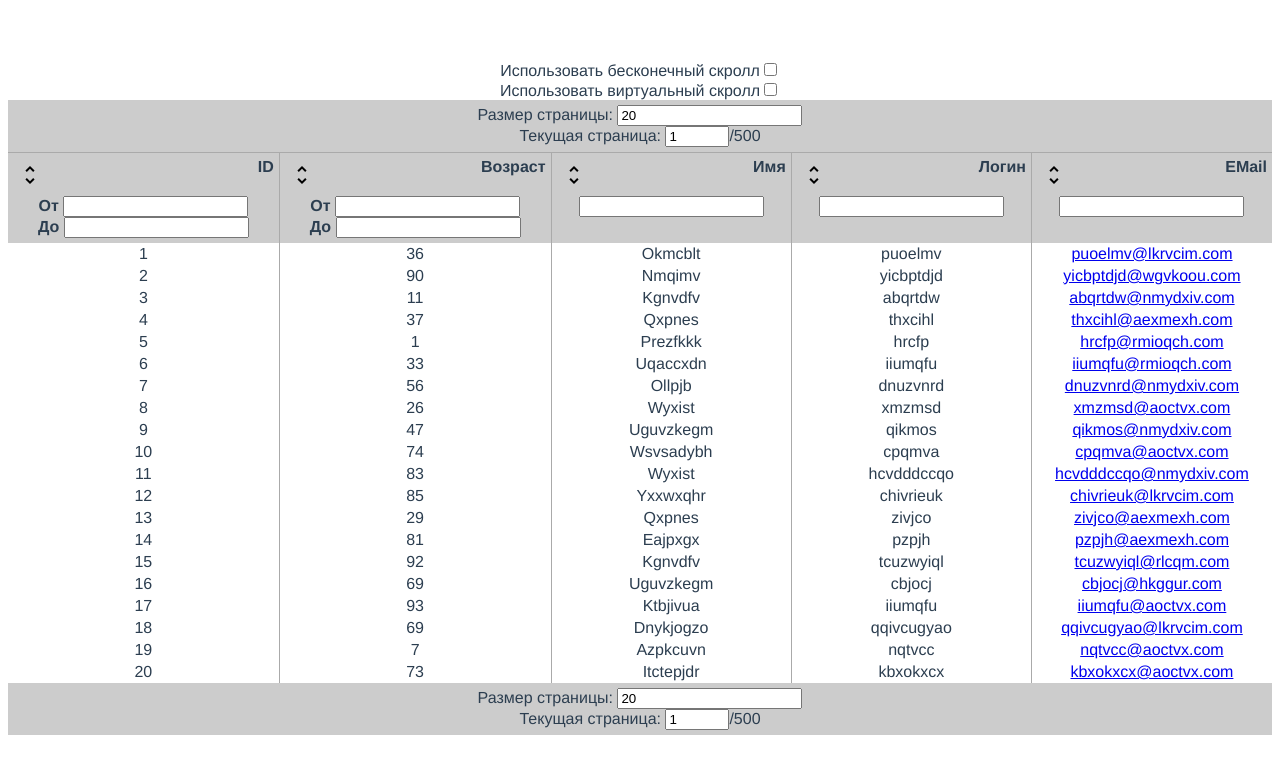
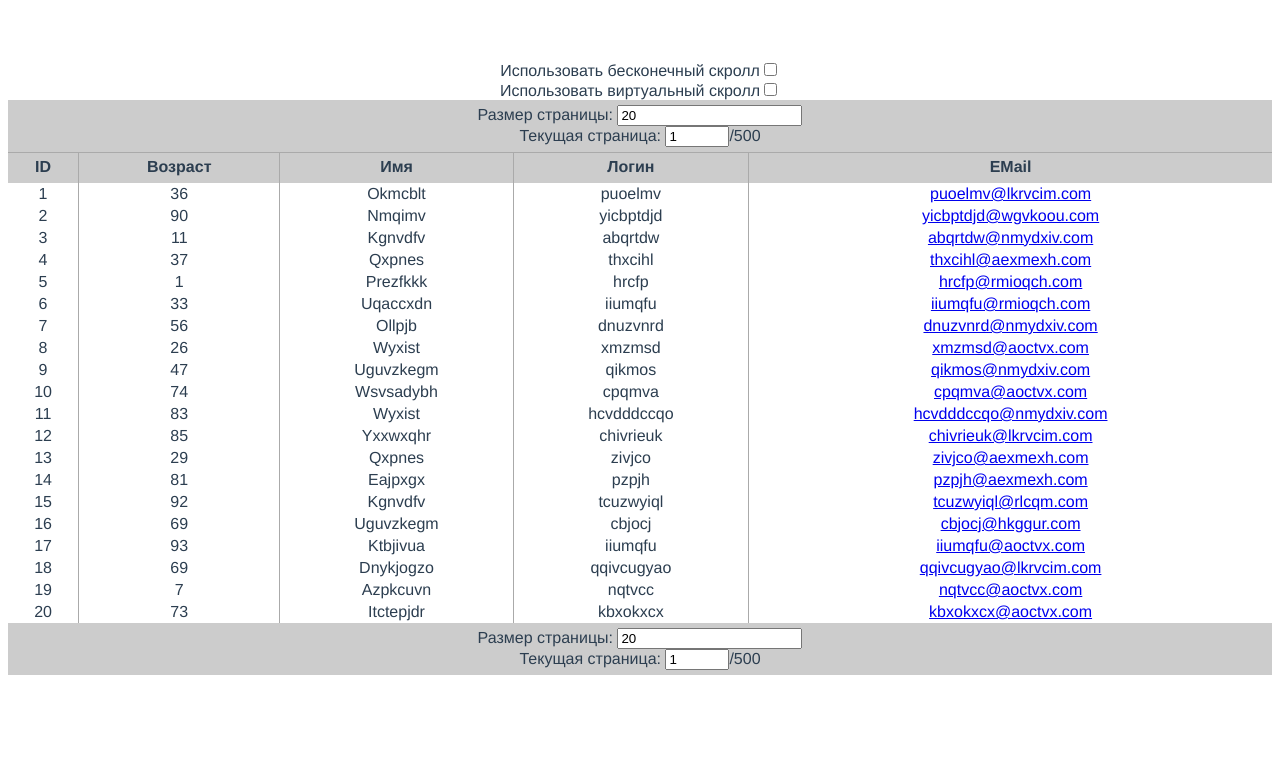
Before and after one commit to ozon-edu-vue-2021/required-task-6-VadimZud, a Vue app: page / in a window 1280 px wide. Shown: the top 774 px of the page. Built offline with nearby package versions, Linux system fonts and the light colour scheme.

Commit message:
VueTable переписан на функциональный

```diff
--- a/src/components/MyTable.vue
+++ b/src/components/MyTable.vue
@@ -72,7 +72,7 @@
 </template>
 
 <script>
-import VueTable from "./VueTable.vue";
+import VueTable from "./VueTableFunctional.vue";
 import TableLoader from "./loaders/TableLoader.vue";
 import SingleFilter from "./filters/SingleFilter.vue";
 import RangeFilter from "./filters/RangeFilter.vue";
--- /dev/null
+++ b/src/components/VueTableFunctional.vue
@@ -0,0 +1,161 @@
+<template functional>
+  <table :class="data.staticClass">
+    <slot name="start-table"></slot>
+    <thead :class="props.theadClass" :style="props.theadStyle">
+      <slot name="start-thead"></slot>
+      <tr>
+        <th
+          v-for="column in props.columns"
+          :key="column"
+          :class="$options.computedHeadsClasses(props)[column]"
+          :style="$options.computedHeadsStyles(props)[column]"
+        >
+          <slot
+            :name="`${props.column}-head`"
+            :head="$options.computedColumnsHeads(props)[column]"
+          >
+            {{ $options.computedColumnsHeads(props)[column] }}
+          </slot>
+        </th>
+      </tr>
+      <slot name="end-thead"></slot>
+    </thead>
+    <tbody :class="props.tbodyClass" :style="props.tbodyStyle">
+      <slot name="start-tbody"></slot>
+      <tr v-for="(row, index) in props.rows" :key="props.getKey(row, index)">
+        <td
+          v-for="column in props.columns"
+          :key="column"
+          :class="$options.computedCellsClasses(props)[column]"
+          :styles="$options.computedCellsStyles(props)[column]"
+        >
+          <slot :name="`start-${column}-cell`"></slot>
+          <slot :name="`${column}-cell`" :row="row" :index="index">
+            {{ row[column] }}
+          </slot>
+          <slot :name="`end-${column}-cell`"></slot>
+        </td>
+      </tr>
+      <slot name="end-tbody"></slot>
+    </tbody>
+    <slot name="end-table"></slot>
+  </table>
+</template>
+
+<script>
+export default {
+  name: "VueTable",
+  props: {
+    rows: {
+      type: Array,
+      default: Array,
+    },
+    columns: {
+      type: Array,
+      default: Array,
+    },
+    columnsHeads: {
+      type: Object,
+      default: Object,
+    },
+    getKey: {
+      type: Function,
+      default: (row, index) => index,
+    },
+    headsClasses: {
+      type: Object,
+      default: Object,
+    },
+    defaultHeadClass: {
+      type: Object,
+      default: Object,
+    },
+    headsStyles: {
+      type: Object,
+      default: Object,
+    },
+    defaultHeadStyle: {
+      type: Object,
+      default: Object,
+    },
+    cellsClasses: {
+      type: Object,
+      default: Object,
+    },
+    defaultCellClass: {
+      type: Object,
+      default: Object,
+    },
+    cellsStyles: {
+      type: Object,
+      default: Object,
+    },
+    defaultCellStyle: {
+      type: Object,
+      default: Object,
+    },
+    theadClass: {
+      type: Object,
+      default: Object,
+    },
+    theadStyle: {
+      type: Object,
+      default: Object,
+    },
+    tbodyClass: {
+      type: Object,
+      default: Object,
+    },
+    tbodyStyle: {
+      type: Object,
+      default: Object,
+    },
+  },
+  computedColumnsHeads(props) {
+    return props.columns.reduce((res, column) => {
+      res[column] = props.columnsHeads[column] || column;
+      return res;
+    }, {});
+  },
+  computedHeadsClasses(props) {
+    return props.columns.reduce((res, column) => {
+      res[column] = Object.assign(
+        {},
+        props.defaultHeadClass,
+        props.headsClasses[column]
+      );
+      return res;
+    }, {});
+  },
+  computedHeadsStyles(props) {
+    return props.columns.reduce((res, column) => {
+      res[column] = Object.assign(
+        {},
+        props.defaultHeadStyle,
+        props.headsStyles[column]
+      );
+      return res;
+    }, {});
+  },
+  computedCellsClasses(props) {
+    return props.columns.reduce((res, column) => {
+      res[column] = Object.assign(
+        {},
+        props.defaultCellClass,
+        props.cellsClasses[column]
+      );
+      return res;
+    }, {});
+  },
+  computedCellsStyles(props) {
+    return props.columns.reduce((res, column) => {
+      res[column] = Object.assign(
+        {},
+        props.defaultCellStyle,
+        props.cellsStyles[column]
+      );
+      return res;
+    }, {});
+  },
+};
+</script>
```
Also changed, not shown: 1 other file (tests, documents, lock files or other folders).
